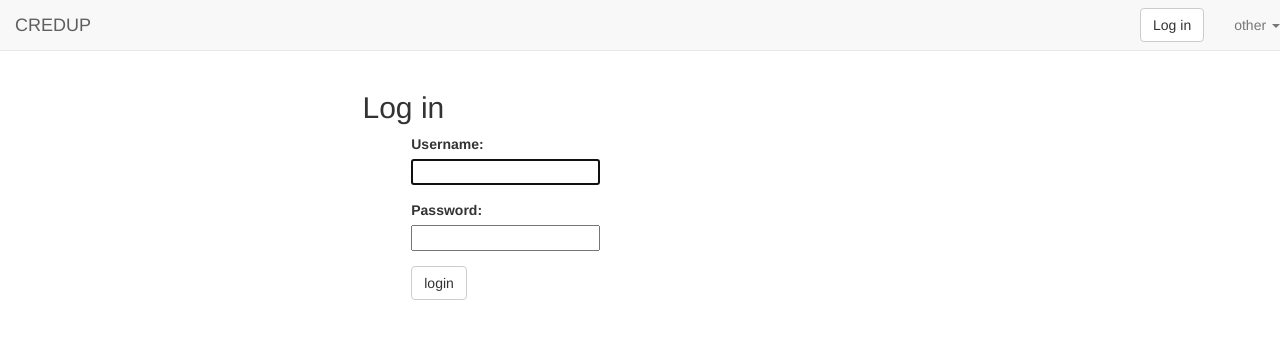
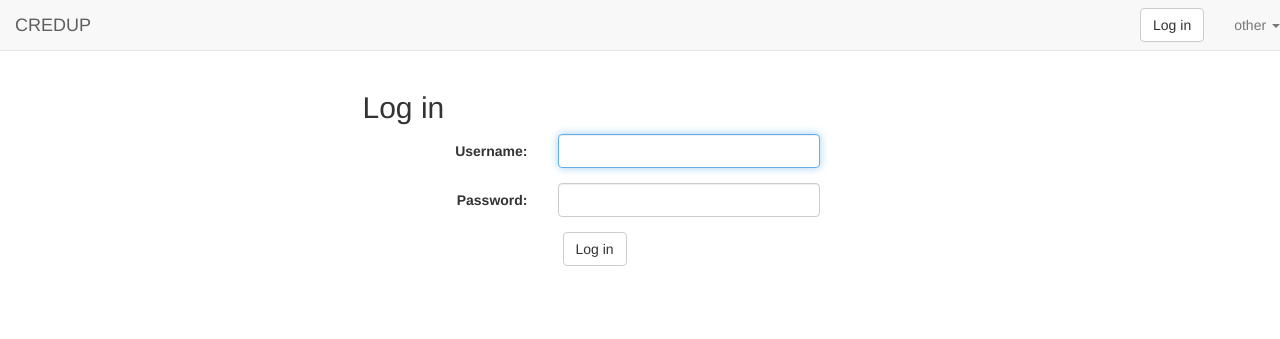
Before and after one commit to victor-fdez/credup, a Django app: page /accounts/login/ in a window 1280 px wide. Shown: the top 339 px of the page. Run offline with Django 3.2, Linux system fonts and the light colour scheme; some libraries are stand-ins or nearby versions.

Commit message:
problems fixed
	fixed ui problems for login, and register
	fixed transactions problems with db

```diff
--- a/base/models.py
+++ b/base/models.py
@@ -18,7 +18,7 @@ class UserSignUpVerifier(models.Model):
 		    super(UserSignUpVerifier, self).__init__(*args, **kwargs)
 
 	def get_absolute_url(self):
-		return "/registration/signup-verify/%s/" % self.code
+		return "/accounts/signup-verify/%s/" % self.code
 
 def UserSignUpVerifierInit(**kwargs):
 	"""
@@ -36,6 +36,5 @@ def UserSignUpVerifierInit(**kwargs):
 				unique_found = True
 		instance.email = user.email
 		instance.code = rand_key
-		print 'Verifier key', rand_key, 'email is', user.email
 
 post_init.connect(UserSignUpVerifierInit, UserSignUpVerifier)
--- a/base/views.py
+++ b/base/views.py
@@ -46,6 +46,7 @@ def reset_view(request):
 	return redirect('/')
 
 @csrf_protect
+@transaction.atomic
 def register_view(request):
 	if request.method == "GET":
 		f = AdvUserCreationForm()
@@ -55,17 +56,19 @@ def register_view(request):
 		f = AdvUserCreationForm(request.POST)
 		if f.is_valid():
 			data = f.cleaned_data
-			user = User(first_name=data['first_name'],
-					last_name=data['last_name'],
-					email=data['email'],
-					username=data['username'],
-					password=data['password1'],
-					is_active=False)
+			print 'password=', data['password1']
+			user = User.objects.create_user(data['username'],
+							data['email'],
+							data['password1'])
+			user.first_name = data['first_name']
+			user.last_name = data['last_name']
+			user.is_active = False
 			verifier = UserSignUpVerifier(user=user)
 			user.save()
 			verifier.save()
 			send_mail('email verification',
 				'please follow these link so that your email may be verified\n'
+				'\n'
 				'\thttp://www.credup.com%s' % verifier.get_absolute_url(),
 				'victor.j.fdez@gmail.com',
 				[user.email])
--- a/rsrc/template/registration/login.html
+++ b/rsrc/template/registration/login.html
@@ -1,24 +1,27 @@
 {% extends "__small_center_content.html" %}
+{% load css_extras %}
 {% block base-main-content %}
 	<h2>Log in</h2>
+		{% if form.errors %}
 			<div class="row">
-		<div class="col-md-4 col-md-offset-1">
-			{% if form.errors %}
-				<p>Your username and password didn't match. Please try again.</p>
+			<div class="col-md-offset-4 col-md-6">
+				<p class="text-warning">Your username and password didn't match. Please try again.</p>
+			</div>
+			</div>
 		{% endif %}
-			<form role="form" method="post" >
+		<form role="form" class="form-horizontal" action="." method="post" >
 			{% csrf_token %}
+			{% for field in form %}
 				<div class="form-group">
-					{{ form.username.label_tag }}
-					{{ form.username }}
+					<label class="col-md-4 control-label">{{ field.label }}:</label>
+					<div class="col-md-6">
+						{{ field|addcssclass:"form-control" }}
 					</div>
-				<div class="form-group">
-					{{ form.password.label_tag }}
-					{{ form.password }}
 				</div>
-				<input type="submit" value="login" class="btn btn-default"/>
+			{% endfor %}
+			<div class="col-md-offset-4 col-md-2">
+				<button type="submit" class="btn btn-default">Log in</button>
+			</div>
 			<input type="hidden" name="next" value="/home/" />
 		</form>
-		</div>
-	</div>
 {% endblock %}
--- a/rsrc/template/registration/register.html
+++ b/rsrc/template/registration/register.html
@@ -8,7 +8,7 @@
 			<div class="form-group {% if field.errors %}has-warning{% endif %}">
 				<label class="col-md-4 control-label">{{ field.label }}:</label>
 				{{ field.type }}
-				<div class="col-xs-5">
+				<div class="col-md-6">
 					{{ field|addcssclass:"form-control" }}
 				</div>
 			</div>
```
Lines whose indentation alone changed are shown as unchanged.
